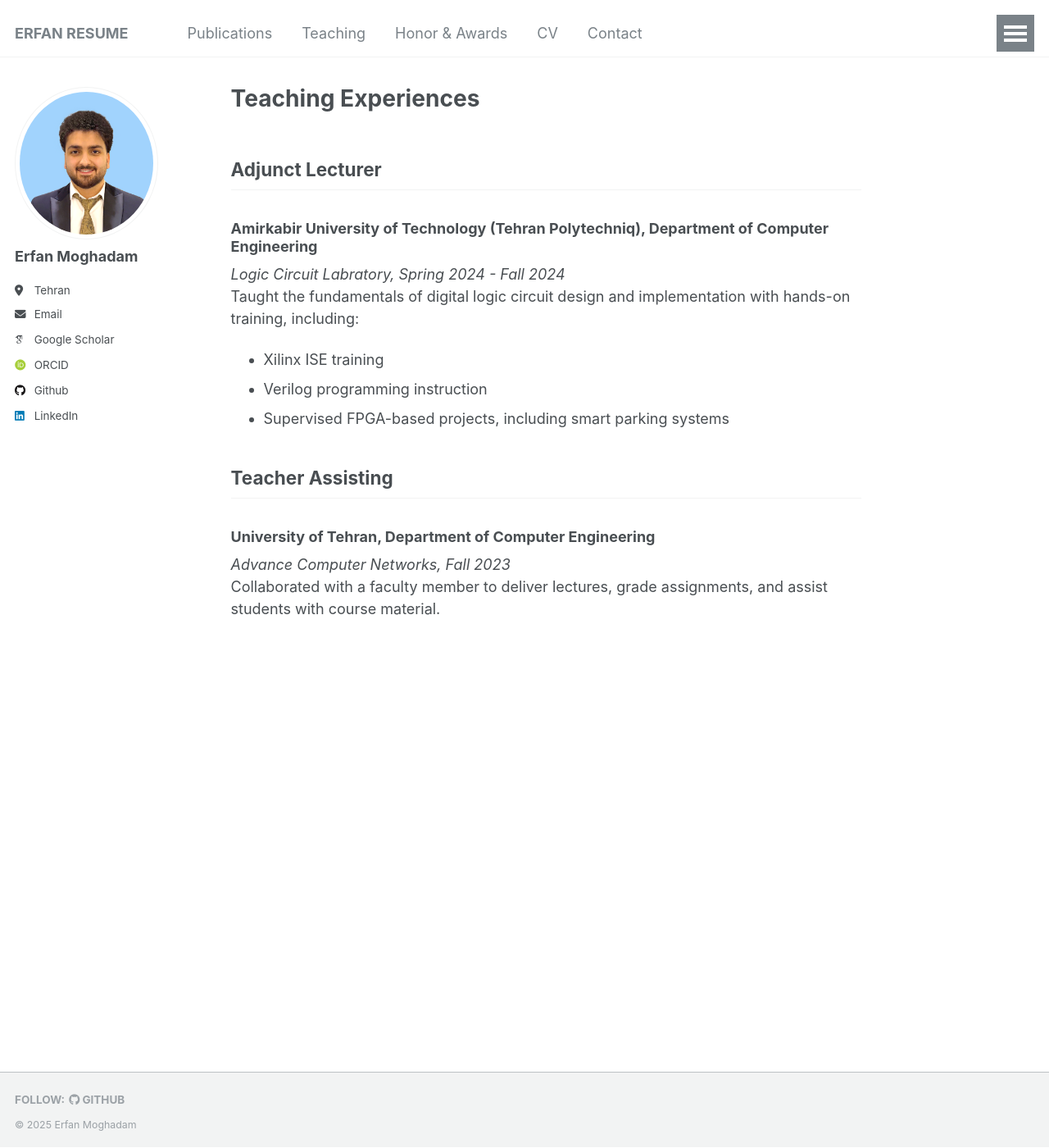
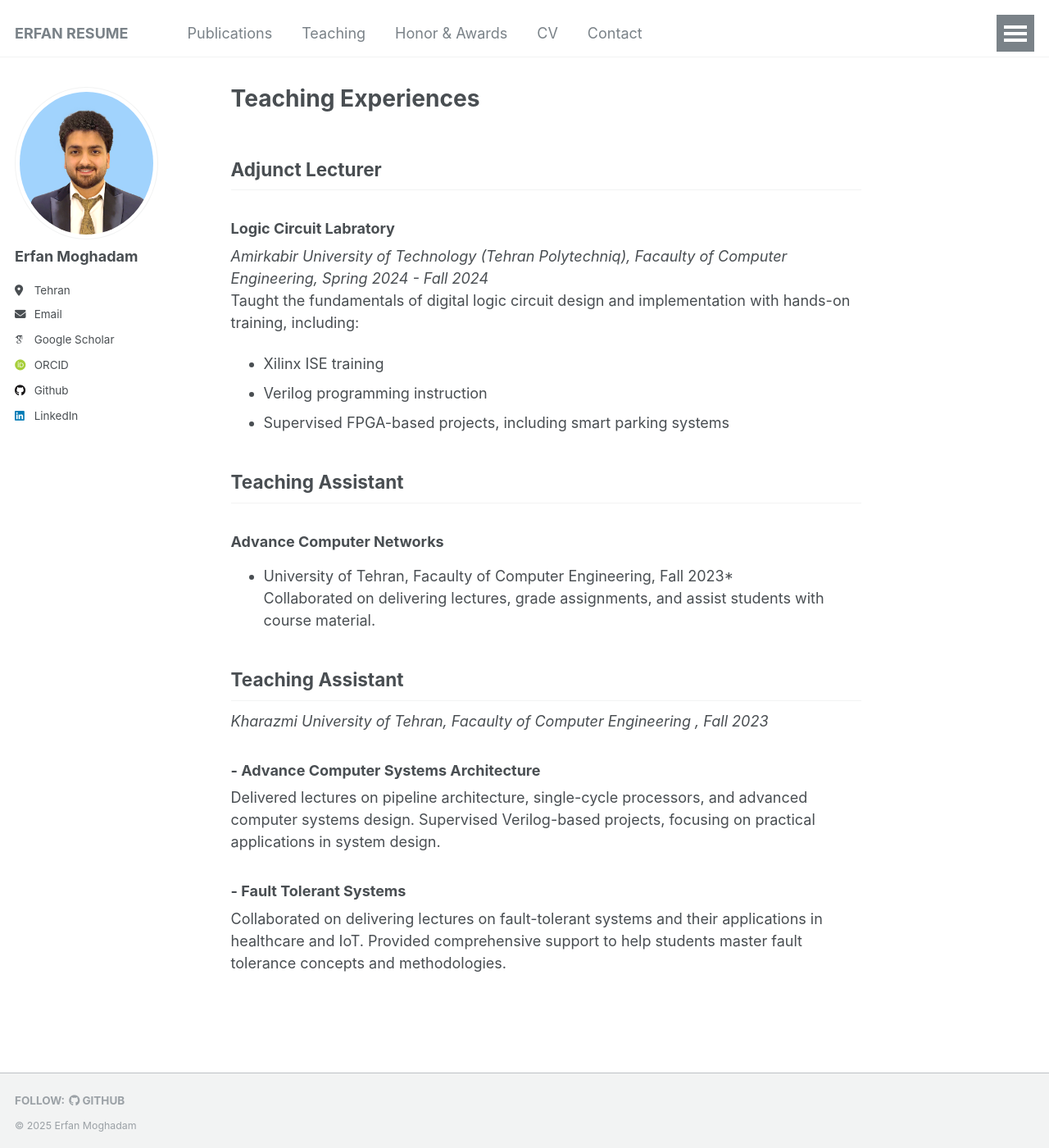
Before and after one commit to erfanresume/erfanresume.github.io, a Jekyll site: the page built from _pages/teaching.md, in a window 1280 px wide and 1400 px high. Shown: the whole window at 82% size. Built offline with Jekyll 4.4.1, drawn with Linux system fonts in a browser that asks for light colours; some web fonts are replaced.

Commit message:
Update teaching.md

```diff
--- a/_pages/teaching.md
+++ b/_pages/teaching.md
@@ -5,14 +5,21 @@ author_profile: true
 redirect_from:
 ---
 ## Adjunct Lecturer
-### Amirkabir University of Technology (Tehran Polytechniq), Department of Computer Engineering
-*Logic Circuit Labratory, Spring 2024 - Fall 2024*<br>
+### Logic Circuit Labratory
+*Amirkabir University of Technology (Tehran Polytechniq), Facaulty of Computer Engineering, Spring 2024 - Fall 2024*<br>
 Taught the fundamentals of digital logic circuit design and implementation with hands-on training, including:
 - Xilinx ISE training
 - Verilog programming instruction
 - Supervised FPGA-based projects, including smart parking systems
 
-## Teacher Assisting
-### University of Tehran, Department of Computer Engineering
-*Advance Computer Networks, Fall 2023*<br>
-Collaborated with a faculty member to deliver lectures, grade assignments, and assist students with course material.
+## Teaching Assistant
+### Advance Computer Networks
+* University of Tehran, Facaulty of Computer Engineering, Fall 2023*<br>
+Collaborated on delivering lectures, grade assignments, and assist students with course material.
+
+## Teaching Assistant
+*Kharazmi University of Tehran, Facaulty of Computer Engineering , Fall 2023*
+### - Advance Computer Systems Architecture
+Delivered lectures on pipeline architecture, single-cycle processors, and advanced computer systems design. Supervised Verilog-based projects, focusing on practical applications in system design.
+### - Fault Tolerant Systems
+Collaborated on delivering lectures on fault-tolerant systems and their applications in healthcare and IoT. Provided comprehensive support to help students master fault tolerance concepts and methodologies.
```
